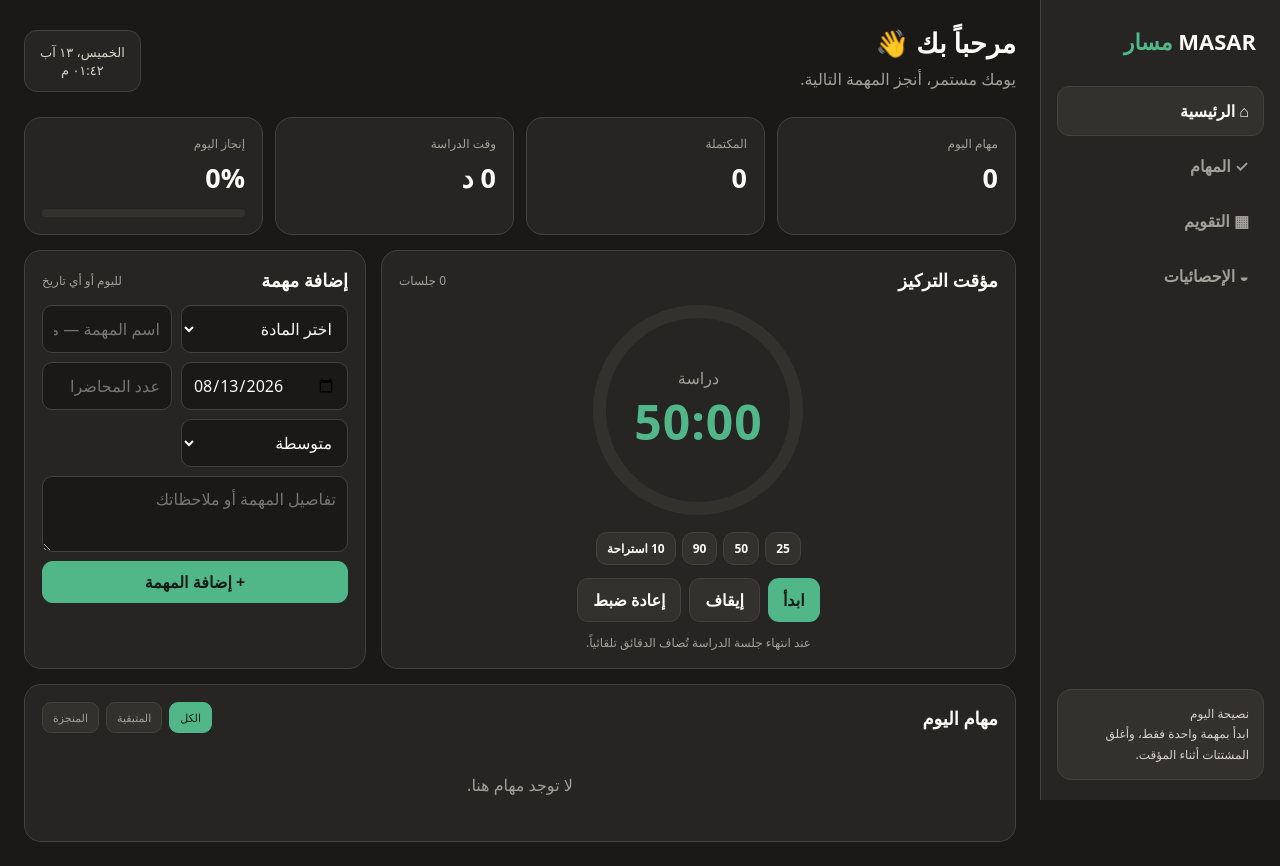
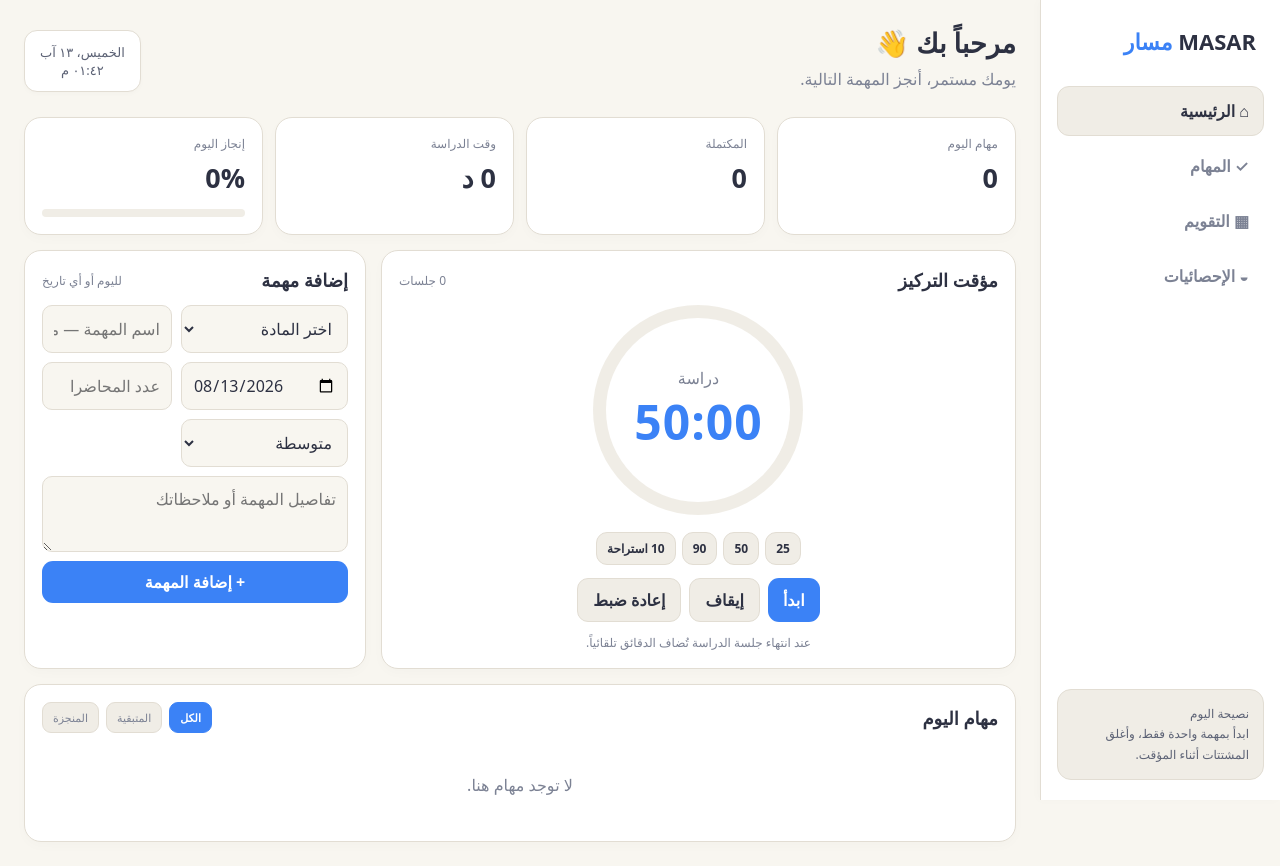
Before and after one commit to aah75761-gif/Masar, a plain HTML site: page index.html in a window 1280 px wide. Drawn offline with Linux system fonts and the light colour scheme.

Commit message:
Update index.html

```diff
--- a/index.html
+++ b/index.html
@@ -5,21 +5,21 @@
 <title>Ameer | أمير</title>
 <style>
 :root{
-  --bg:#1a1918;
-  --panel:#262523;
-  --panel2:#33312e;
-  --line:#44413c;
-  --text:#fdfbf7;
-  --muted:#a39f99;
-  --soft:#d6d1c9;
-  --accent:#52b788;
+  --bg: #f8f6f0;        /* خلفية كريمية صيفية ناعمة */
+  --panel: #ffffff;     /* خلفية البطاقات والقوائم */
+  --panel2: #f0ede6;    /* أزرار وحقول فرعية */
+  --line: #e2ddd3;     /* حدود ناعمة ومريحة */
+  --text: #2d3142;     /* نص رمادي داكن مريح للقراءة */
+  --muted: #7c8294;    /* نصوص فرعية */
+  --soft: #5c6275;     /* نصوص معتدلة */
+  --accent: #3b82f6;   /* أزرق سماوي صيفي حيوّي هادئ */
 }
 *{box-sizing:border-box}
 body{margin:0;background:var(--bg);color:var(--text);font-family:system-ui,-apple-system,sans-serif}
 button,input,select,textarea{font:inherit}
 button{cursor:pointer}
 .app{display:grid;grid-template-columns:240px 1fr;min-height:100vh}
-.side{border-left:1px solid var(--line);background:var(--panel);padding:22px 16px;position:sticky;top:0;height:100vh}
+.side{border-left:1px solid var(--line);background:var(--panel);padding:22px 16px;position:sticky;top:0;height:100vh;box-shadow:-2px 0 10px rgba(0,0,0,0.02)}
 .brand{font-weight:900;font-size:22px;margin:4px 8px 30px;color:var(--text)}
 .brand span{color:var(--accent)}
 .nav button{display:block;width:100%;text-align:right;border:1px solid transparent;background:transparent;color:var(--muted);padding:13px 14px;border-radius:12px;margin:5px 0;font-weight:600}
@@ -27,11 +27,11 @@ button{cursor:pointer}
 .tip{position:absolute;bottom:20px;left:16px;right:16px;background:var(--panel2);border:1px solid var(--line);padding:14px;border-radius:14px;color:var(--soft);font-size:12px;line-height:1.7}
 main{padding:24px;max-width:1250px;width:100%;margin:auto}
 .top{display:flex;justify-content:space-between;gap:15px;align-items:center;margin-bottom:20px}
-.welcome h1{margin:0;font-size:27px}
+.welcome h1{margin:0;font-size:27px;color:var(--text)}
 .welcome p{margin:7px 0;color:var(--muted)}
-.datebox{background:var(--panel);border:1px solid var(--line);padding:12px 15px;border-radius:13px;color:var(--soft);text-align:center;font-size:13px}
+.datebox{background:var(--panel);border:1px solid var(--line);padding:12px 15px;border-radius:13px;color:var(--soft);text-align:center;font-size:13px;box-shadow:0 2px 5px rgba(0,0,0,0.02)}
 .cards{display:grid;grid-template-columns:repeat(4,1fr);gap:12px}
-.card{background:var(--panel);border:1px solid var(--line);border-radius:17px;padding:17px}
+.card{background:var(--panel);border:1px solid var(--line);border-radius:17px;padding:17px;box-shadow:0 4px 12px rgba(0,0,0,0.02)}
 .metric{color:var(--muted);font-size:12px}
 .metric b{display:block;font-size:27px;color:var(--text);margin-top:7px}
 .progress{height:8px;background:var(--panel2);border-radius:20px;margin-top:13px;overflow:hidden}
@@ -39,7 +39,7 @@ main{padding:24px;max-width:1250px;width:100%;margin:auto}
 .layout{display:grid;grid-template-columns:1.3fr .7fr;gap:15px;margin-top:15px}
 .section{margin-top:15px}
 .head{display:flex;justify-content:space-between;align-items:center;margin-bottom:13px}
-.head h2{font-size:18px;margin:0}
+.head h2{font-size:18px;margin:0;color:var(--text)}
 .muted{color:var(--muted);font-size:12px}
 .timer{text-align:center}
 .ring{width:210px;height:210px;border-radius:50%;margin:10px auto 17px;display:grid;place-items:center;background:conic-gradient(var(--accent) var(--p), var(--panel2) 0);position:relative}
@@ -47,22 +47,21 @@ main{padding:24px;max-width:1250px;width:100%;margin:auto}
 .time{position:relative;z-index:2;font-size:48px;font-weight:900;letter-spacing:1px;color:var(--accent)}
 .timerMode{color:var(--muted);position:relative;z-index:2}
 .timerBtns{display:flex;justify-content:center;gap:8px;flex-wrap:wrap}
-.btn{border:1px solid var(--line);background:var(--panel2);color:var(--text);border-radius:11px;padding:10px 15px;font-weight:800}
+.btn{border:1px solid var(--line);background:var(--panel2);color:var(--text);border-radius:11px;padding:10px 15px;font-weight:700}
 .btn:hover{background:var(--line)}
-.btn.dark{background:var(--accent);color:#101d17;border:0}
-.btn.icon{padding:9px 11px}
+.btn.dark{background:var(--accent);color:#ffffff;border:0;font-weight:800}
 .presets{display:flex;gap:6px;justify-content:center;margin:13px 0}
 .presets button{font-size:12px;padding:7px 10px;background:var(--panel2);color:var(--text);border:1px solid var(--line)}
 .task{display:flex;gap:11px;align-items:center;background:var(--panel2);border:1px solid var(--line);border-radius:13px;padding:12px;margin:8px 0}
-.check{width:22px;height:22px;border:1px solid var(--muted);border-radius:6px;display:grid;place-items:center;flex:none;cursor:pointer;color:var(--accent)}
-.task.done{opacity:.45}
+.check{width:22px;height:22px;border:1px solid var(--muted);border-radius:6px;display:grid;place-items:center;flex:none;cursor:pointer;color:var(--accent);background:var(--panel)}
+.task.done{opacity:.5}
 .task.done .taskTitle{text-decoration:line-through}
 .taskBody{flex:1}
 .taskTitle{font-weight:800;color:var(--text)}
 .meta{font-size:11px;color:var(--muted);margin-top:5px}
-.priority{font-size:10px;border:1px solid var(--line);padding:4px 7px;border-radius:20px;color:var(--soft);background:var(--bg)}
+.priority{font-size:10px;border:1px solid var(--line);padding:4px 7px;border-radius:20px;color:var(--soft);background:var(--panel)}
 .delete{background:transparent;color:var(--muted);border:0;cursor:pointer}
-.delete:hover{color:#e63946}
+.delete:hover{color:#ef4444}
 .empty{text-align:center;padding:28px;color:var(--muted)}
 form{display:grid;grid-template-columns:1fr 1fr;gap:9px}
 input,select,textarea{background:var(--bg);color:var(--text);border:1px solid var(--line);border-radius:10px;padding:11px;width:100%;outline:none}
@@ -72,17 +71,16 @@ textarea{min-height:76px;resize:vertical}
 .calendar{display:grid;grid-template-columns:repeat(7,1fr);gap:6px}
 .day{min-height:72px;border:1px solid var(--line);border-radius:10px;background:var(--panel2);padding:7px}
 .day .n{font-size:11px;color:var(--muted)}
-.day.today{border-color:var(--accent)}
+.day.today{border-color:var(--accent);background:var(--panel)}
 .dot{display:inline-block;width:6px;height:6px;border-radius:50%;background:var(--accent);margin:2px}
-.listTitle{display:flex;gap:7px;align-items:center}
 .filter{display:flex;gap:7px}
 .filter button{font-size:11px;padding:7px 10px;border-radius:9px;border:1px solid var(--line);background:var(--panel2);color:var(--muted)}
-.filter button.active{background:var(--accent);color:#101d17;border-color:var(--accent)}
+.filter button.active{background:var(--accent);color:#ffffff;border-color:var(--accent);font-weight:bold}
 @media(max-width:950px){.app{grid-template-columns:1fr}.side{height:auto;position:relative;border-left:0;border-bottom:1px solid var(--line)}.nav{display:flex;gap:5px;overflow:auto}.nav button{white-space:nowrap;width:auto}.tip{display:none}.cards{grid-template-columns:repeat(2,1fr)}.layout{grid-template-columns:1fr}}
 @media(max-width:560px){main{padding:14px}.cards{grid-template-columns:1fr 1fr}.top{align-items:flex-start}.datebox{font-size:10px}.welcome h1{font-size:21px}.ring{width:180px;height:180px}.ring:after{width:156px;height:156px}.time{font-size:40px}form{grid-template-columns:1fr}}
-.celebrate{position:fixed;inset:0;background:#000b;display:none;place-items:center;z-index:99}
+.celebrate{position:fixed;inset:0;background:rgba(0,0,0,0.3);display:none;place-items:center;z-index:99}
 .celebrate.show{display:grid}
-.celebrateBox{background:var(--panel);border:1px solid var(--accent);border-radius:22px;padding:30px;text-align:center;box-shadow:0 20px 80px #000}
+.celebrateBox{background:var(--panel);border:1px solid var(--accent);border-radius:22px;padding:30px;text-align:center;box-shadow:0 10px 30px rgba(0,0,0,0.1)}
 .celebrateBox .emoji{font-size:58px}
 .celebrateBox h2{margin:10px 0;color:var(--text)}
 .celebrateBox p{color:var(--muted)}
@@ -90,10 +88,10 @@ textarea{min-height:76px;resize:vertical}
 .confetti i{position:absolute;width:8px;height:18px;background:var(--accent);animation:fall 1.4s linear forwards}
 @keyframes fall{from{transform:translateY(-20px) rotate(0)}to{transform:translateY(100vh) rotate(540deg);opacity:0}}
 .details{display:flex;gap:5px;flex-wrap:wrap;margin-top:7px}
-.tag{background:var(--bg);border:1px solid var(--line);border-radius:7px;padding:4px 7px;font-size:10px;color:var(--muted)}
+.tag{background:var(--panel);border:1px solid var(--line);border-radius:7px;padding:4px 7px;font-size:10px;color:var(--muted)}
 .subjectHead{font-size:11px;color:var(--accent);margin-bottom:4px;font-weight:bold}
 .calDone{font-size:10px;color:var(--accent);margin-top:5px}
-.doneMark{font-size:10px;background:var(--accent);color:#101d17;border-radius:8px;padding:3px 6px;font-weight:bold}
+.doneMark{font-size:10px;background:var(--accent);color:#ffffff;border-radius:8px;padding:3px 6px;font-weight:bold}
 </style>
 </head>
 <body>
```
